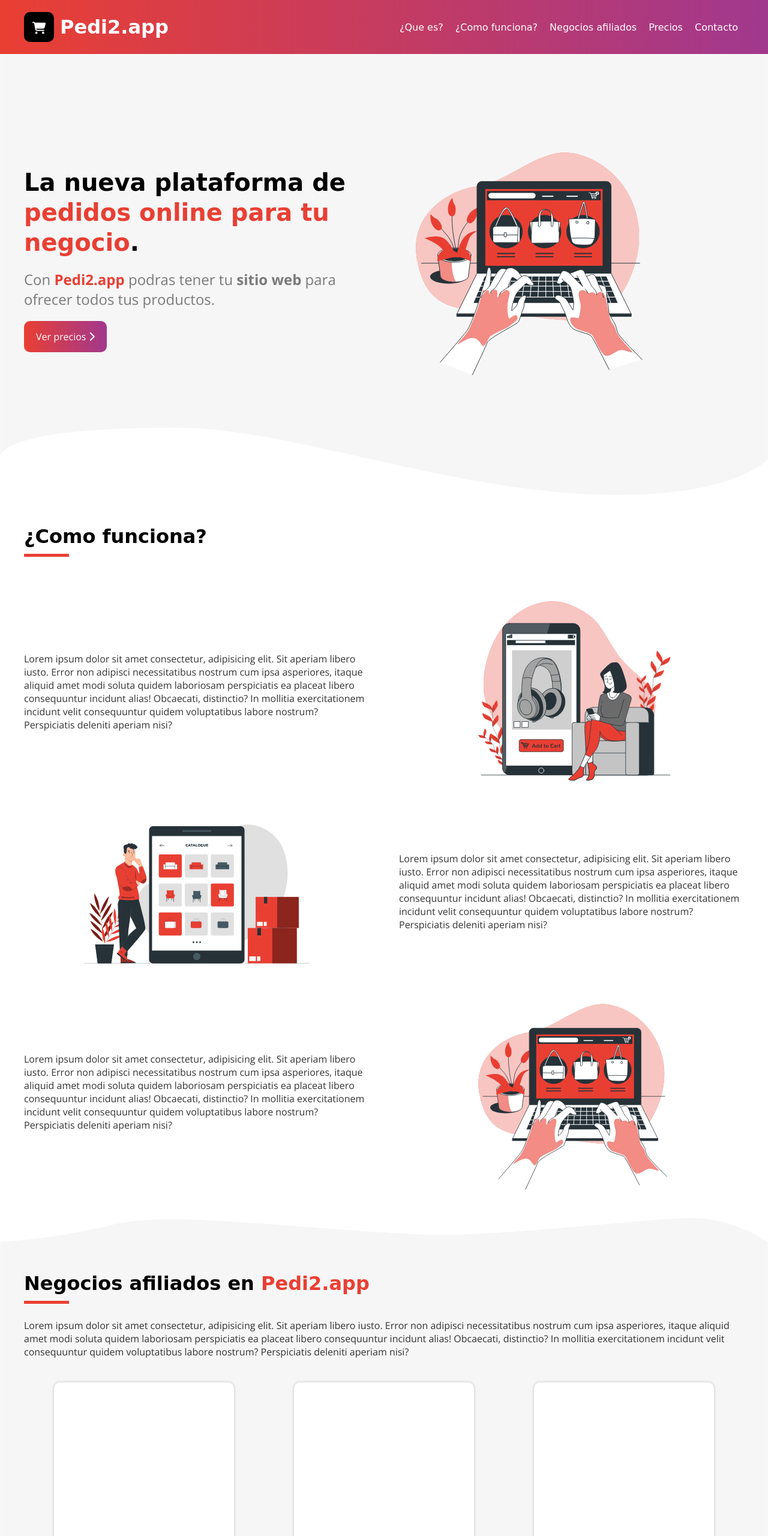
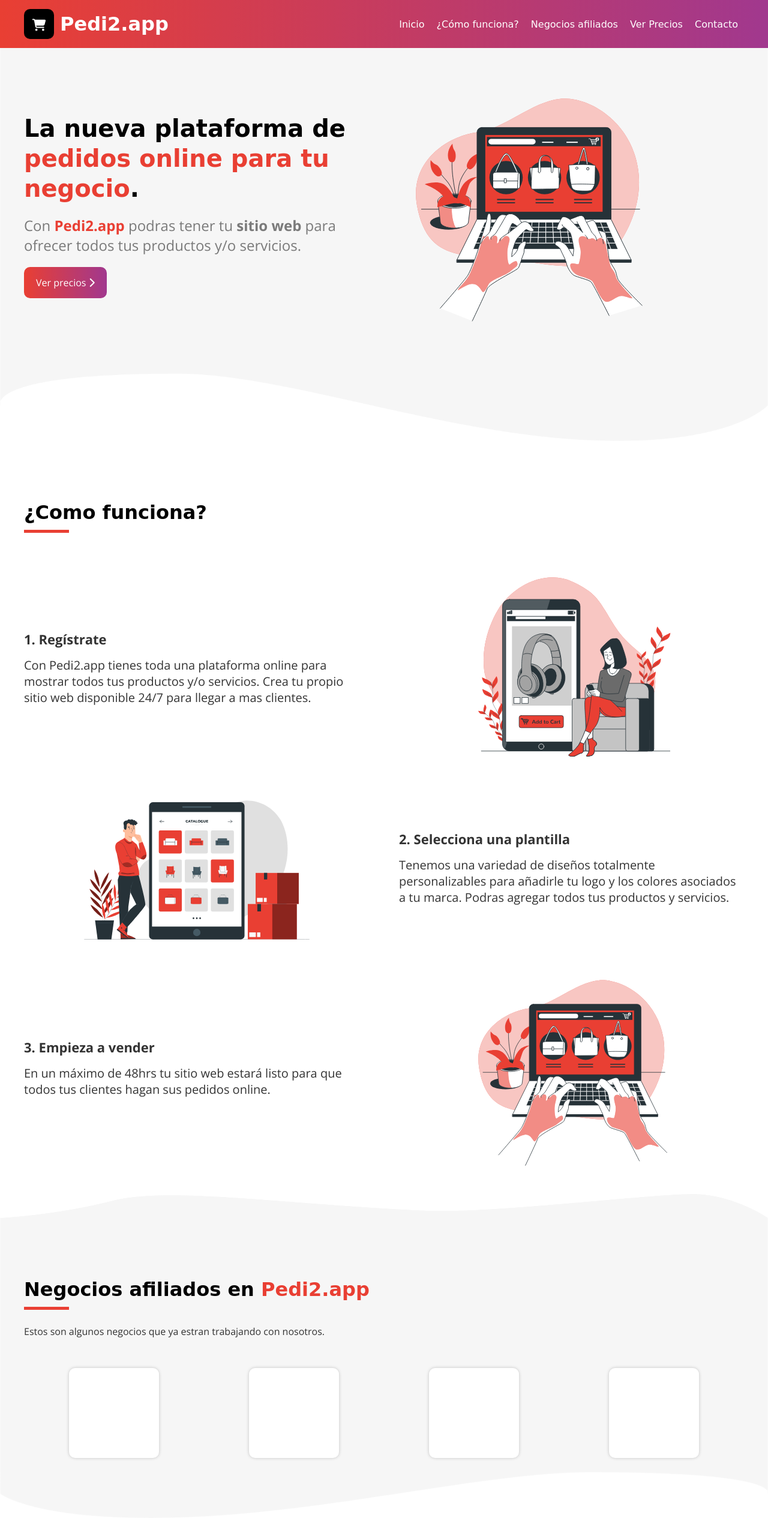
Before and after one commit to diegobrice/pedi2-app, a plain HTML site: page index.html in a window 1280 px wide. Shown: the top 2560 px of the page at 60% size. Drawn offline with nearby package versions, Linux system fonts and the light colour scheme; a web font is replaced by a local one.

Commit message:
add content to main section

```diff
--- a/index.html
+++ b/index.html
@@ -23,61 +23,82 @@
         </div>
         <nav class="nav">
           <ul>
-            <li>¿Que es?</li>
-            <li>¿Como funciona?</li>
-            <li>Negocios afiliados</li>
-            <li>Precios</li>
-            <li>Contacto</li>
+            <li><a href="#home">Inicio</a></li>
+            <li><a href="#funciona">¿Cómo funciona?</a></li>
+            <li><a href="#afiliados">Negocios afiliados</a></li>
+            <li><a href="#precios">Ver Precios</a></li>
+            <li><a href="#contacto">Contacto</a></li>
           </ul>
         </nav>
       </div>
     </header>
 
-    <section class="home">
+    <section id="home" class="home">
       <div class="home__container">
         <div class="izquierda">
           <h3 class="titulo--principal">
             La nueva plataforma de <span>pedidos online para tu negocio</span>.
           </h3>
           <p class="subtitulo">
-            Con <span>Pedi2.app</span> podras tener tu <b>sitio web</b> para ofrecer todos tus productos.
+            Con <span>Pedi2.app</span> podras tener tu <b>sitio web</b> para
+            ofrecer todos tus productos y/o servicios.
           </p>
-          <a href="" class="button">Ver precios <i class="fas fa-chevron-right"></i></a>
+          <a href="" class="button"
+            >Ver precios <i class="fas fa-chevron-right"></i
+          ></a>
         </div>
         <div class="derecha">
-          <img src="./img/online.svg" alt="">
+          <img src="./img/online.svg" alt="" />
         </div>
+      </div>
     </section>
 
-    <section class="funciona">
+    <section id="funciona" class="funciona">
       <div class="container">
         <h2 class="titulo">¿Como funciona?</h2>
         <div class="funciona__item">
           <div class="item__content">
-            <p>Lorem ipsum dolor sit amet consectetur, adipisicing elit. Sit aperiam libero iusto. Error non adipisci necessitatibus nostrum cum ipsa asperiores, itaque aliquid amet modi soluta quidem laboriosam perspiciatis ea placeat libero consequuntur incidunt alias! Obcaecati, distinctio? In mollitia exercitationem incidunt velit consequuntur quidem voluptatibus labore nostrum? Perspiciatis deleniti aperiam nisi?</p>
+            <h3>1. Regístrate</h3>
+            <p>
+              Con Pedi2.app tienes toda una plataforma online para mostrar todos
+              tus productos y/o servicios. Crea tu propio sitio web disponible
+              24/7 para llegar a mas clientes.
+            </p>
           </div>
-          <img src="./img/cart.svg" alt="">
+          <img src="./img/cart.svg" alt="" />
         </div>
         <div class="funciona__item">
-          <img src="./img/catalogue.svg" alt="">
+          <img src="./img/catalogue.svg" alt="" />
           <div class="item__content">
-            <p>Lorem ipsum dolor sit amet consectetur, adipisicing elit. Sit aperiam libero iusto. Error non adipisci necessitatibus nostrum cum ipsa asperiores, itaque aliquid amet modi soluta quidem laboriosam perspiciatis ea placeat libero consequuntur incidunt alias! Obcaecati, distinctio? In mollitia exercitationem incidunt velit consequuntur quidem voluptatibus labore nostrum? Perspiciatis deleniti aperiam nisi?</p>
+            <h3>2. Selecciona una plantilla</h3>
+            <p>
+              Tenemos una variedad de diseños totalmente personalizables para
+              añadirle tu logo y los colores asociados a tu marca. Podras
+              agregar todos tus productos y servicios.
+            </p>
           </div>
         </div>
         <div class="funciona__item">
           <div class="item__content">
-            <p>Lorem ipsum dolor sit amet consectetur, adipisicing elit. Sit aperiam libero iusto. Error non adipisci necessitatibus nostrum cum ipsa asperiores, itaque aliquid amet modi soluta quidem laboriosam perspiciatis ea placeat libero consequuntur incidunt alias! Obcaecati, distinctio? In mollitia exercitationem incidunt velit consequuntur quidem voluptatibus labore nostrum? Perspiciatis deleniti aperiam nisi?</p>
+            <h3>3. Empieza a vender</h3>
+            <p>
+              En un máximo de 48hrs tu sitio web estará listo para que todos tus
+              clientes hagan sus pedidos online.
+            </p>
           </div>
-          <img src="./img/online.svg" alt="">
+          <img src="./img/online.svg" alt="" />
         </div>
       </div>
     </section>
 
-    <section class="afiliados">
+    <section id="afiliados" class="afiliados">
       <div class="container">
         <h2 class="titulo">Negocios afiliados en <span>Pedi2.app</span></h2>
-        <p>Lorem ipsum dolor sit amet consectetur, adipisicing elit. Sit aperiam libero iusto. Error non adipisci necessitatibus nostrum cum ipsa asperiores, itaque aliquid amet modi soluta quidem laboriosam perspiciatis ea placeat libero consequuntur incidunt alias! Obcaecati, distinctio? In mollitia exercitationem incidunt velit consequuntur quidem voluptatibus labore nostrum? Perspiciatis deleniti aperiam nisi?</p>
+        <p>
+          Estos son algunos negocios que ya estran trabajando con nosotros.
+        </p>
         <div class="afiliados__grid">
+          <div class="afiliados__item"></div>
           <div class="afiliados__item"></div>
           <div class="afiliados__item"></div>
           <div class="afiliados__item"></div>
@@ -85,10 +106,13 @@
       </div>
     </section>
 
-    <section class="plantillas">
+    <section id="plantillas" class="plantillas">
       <div class="container">
-        <h2 class="titulo">Plantillas listas para trabajar</span></h2>
-        <p>Lorem ipsum dolor sit amet consectetur, adipisicing elit. Sit aperiam libero iusto. Error non adipisci necessitatibus nostrum cum ipsa asperiores, itaque aliquid amet modi soluta quidem laboriosam perspiciatis ea placeat libero consequuntur incidunt alias! Obcaecati, distinctio? In mollitia exercitationem incidunt velit consequuntur quidem voluptatibus labore nostrum? Perspiciatis deleniti aperiam nisi?</p>
+        <h2 class="titulo">Plantillas listas para trabajar</h2>
+        <p>
+          Tenemos una variedad de diseños, escoge la opcion que mejor se adapte
+          a tu negocio.
+        </p>
         <div class="plantillas__grid">
           <div class="plantillas__item"></div>
           <div class="plantillas__item"></div>
@@ -97,10 +121,12 @@
       </div>
     </section>
 
-    <section class="precios">
+    <section id="precios" class="precios">
       <div class="container">
         <h2 class="titulo">Nuestros precios</h2>
-        <p>Lorem ipsum dolor sit amet consectetur, adipisicing elit. Sit aperiam libero iusto. Error non adipisci necessitatibus nostrum cum ipsa asperiores, itaque aliquid amet modi soluta quidem laboriosam perspiciatis ea placeat libero consequuntur incidunt alias! Obcaecati, distinctio? In mollitia exercitationem incidunt velit consequuntur quidem voluptatibus labore nostrum? Perspiciatis deleniti aperiam nisi?</p>
+        <p>
+          Tenemos 3 tipos de planes para que escojas.
+        </p>
         <div class="plantillas__grid">
           <div class="plantillas__item"></div>
           <div class="plantillas__item"></div>
@@ -112,13 +138,19 @@
     <section class="cta">
       <div class="container">
         <h3 class="titulo">!Afilitate ahora y recibe 15 dias gratis!</h3>
-        <p>Comineza a vender tus productos en linea ya!</p>
-        <a href="" class="button--principal">Registrarme ahora <i class="fas fa-chevron-right"></i></a>
-        <a href="https://api.whatsapp.com/send?phone=51985956637&text=hola,%20¿qué%20tal%20estás?" class="button--secondary">Necesito mas info <i class="fab fa-whatsapp"></i></a>
+        <p>¡Comineza a vender tus productos en linea ya!</p>
+        <a href="" class="button--principal"
+          >Registrarme ahora <i class="fas fa-chevron-right"></i>
+        </a>
+        <a
+          href="https://api.whatsapp.com/send?phone=51985956637&text=hola,%20¿qué%20tal%20estás?"
+          class="button--secondary"
+          >Necesito mas info <i class="fab fa-whatsapp"></i>
+        </a>
       </div>
     </section>
 
-    <section class="contacto">
+    <section id="contacto" class="contacto">
       <div class="container">
         <h2 class="titulo">Contacto</h2>
         <div class="contacto__grid">
@@ -128,10 +160,13 @@
                 <i class="fas fa-shopping-cart"></i>
               </div>
               <h1>
-              Pedi2.app
+                Pedi2.app
               </h1>
             </div>
-            <p>Somos una plataforma de tiendas online para que puedas mostrar tus productos en linea</p>
+            <p>
+              Somos una plataforma de tiendas online para que puedas mostrar tus
+              productos y llegar a mas clientes.
+            </p>
           </div>
           <div class="redes">
             <p><i class="fas fa-envelope-open-text rrss"></i></p>
@@ -144,7 +179,6 @@
             <p><strong>pedi2.app</strong></p>
           </div>
         </div>
-
       </div>
     </section>
 
@@ -154,7 +188,8 @@
           © Copyright Pedi2.app 2020. Todos los derechos reservados
         </p>
         <p>
-          Desarrollado por <a href="https://twitter.com/diegobrice"><span>@diegobrice</span></a> 🇵🇪
+          Desarrollado por
+          <a href="https:www.diegobrice.com" target="_blank">@diegobrice</a>
         </p>
       </div>
     </footer>
--- a/style.css
+++ b/style.css
@@ -1,25 +1,12 @@
 @import url('https://fonts.googleapis.com/css2?family=Baloo+Tamma+2:wght@400;500;600;700;800&family=Open+Sans:wght@300;400;600;700;800&display=swap');
-/* h1,
-h2 {
-  color: #45aeef;
-  color: #e93f33;
-  color: #f5b233;
-  color: #a1388e;
-  color: #000000;
-  color: #7a7a7a;
-  color: #f6f6f6; mas claro
-  color: #eeeeee; mas ocuro
-  font-family: 'Baloo Tamma 2', cursive;
-  font-family: 'Open Sans', sans-serif;
-} */
 
 * {
   margin: 0;
   padding: 0;
+  box-sizing: border-box;
 }
 
 body {
-  /* background-color: #f6f6f6; */
   font-family: 'Open Sans', sans-serif;
   color: #000000cc;
 }
@@ -34,12 +21,17 @@
   margin-bottom: 25px;
 }
 
+
+
 .header {
+  position: fixed;
+  z-index: 10;
+  width: 100%;
   display: flex;
   justify-content: space-between;
   align-items: center;
   color: white;
-  padding: 20px;
+  padding: 15px 20px;
   font-family: 'Baloo Tamma 2', cursive;
   background: #e93f33;
   background: -webkit-linear-gradient(to right, #e93f33, #a1388e);
@@ -95,6 +87,7 @@
   color: #fff;
   margin-right: 10px;
 }
+
 
 .nav ul {
   display: flex;
@@ -168,11 +161,20 @@
 }
 
 .funciona {
-  padding: 50px 20px;
+  padding: 100px 20px 50px;
   background: url(./img/wave2.png) #fff;
   background-position: bottom right;
   background-repeat: no-repeat;
   background-size: 100% 40px;
+}
+
+.funciona h3 {
+  font-size: 22px;
+  margin-bottom: 15px;
+}
+
+.funciona p {
+  font-size: 20px;
 }
 
 .funciona__item {
@@ -202,7 +204,7 @@
 }
 
 .afiliados {
-  padding: 50px 20px;
+  padding: 100px 20px 50px;
   background: url(./img/wave5.png) #fff;
   background-position: top;
   background-repeat: no-repeat;
@@ -216,9 +218,10 @@
 }
 
 .afiliados__item {
-  height: 300px;
+  height: 150px;
+  width: 150px;
+  margin: 10px;
   border-radius: 10px;
-  width: 300px;
   display: inline-block;
   box-shadow: 0px 0px 5px #c1c1c1;
   background: white;
@@ -240,9 +243,10 @@
 }
 
 .plantillas__item {
-  height: 300px;
+  height: 200px;
+  width: 200px;
+  margin: 20px;
   border-radius: 10px;
-  width: 300px;
   display: inline-block;
   box-shadow: 0px 0px 5px #c1c1c1;
   background: white;
@@ -251,7 +255,7 @@
 
 
 .precios {
-  padding: 50px 20px;
+  padding: 100px 20px 50px;
   background-color: #f6f6f6;
 }
 
@@ -264,6 +268,7 @@
   color: white;
   text-align: center;
   height: 400px;
+  box-sizing: initial;
 }
 
 .cta h3 {
@@ -278,6 +283,7 @@
 
 .cta a {
   margin: 10px;
+  display: inline-block;
 }
 
 .contacto {
@@ -318,3 +324,11 @@
   background: black;
   color: white;
 }
+
+.footer a {
+  font-weight: bold;
+}
+
+.footer a:hover {
+  color: #d8d8d8;
+}
```
